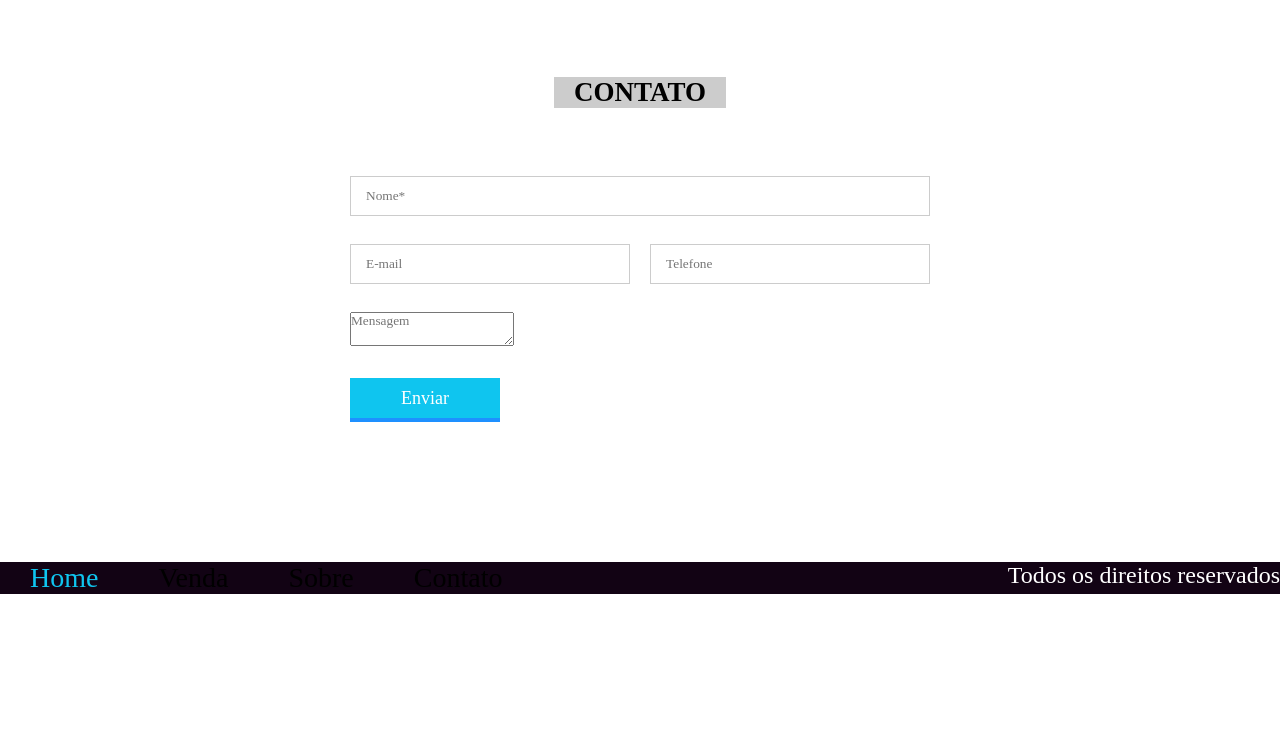
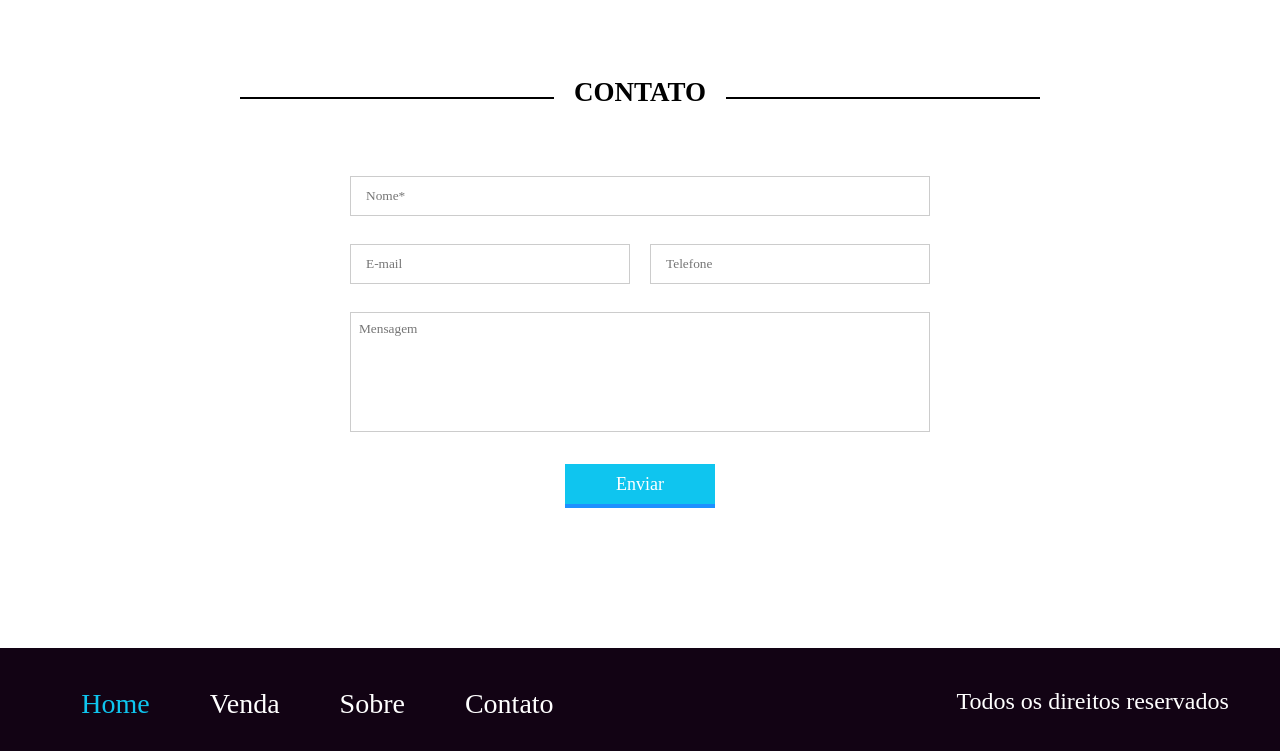
Before and after one commit to JeniferSenna/Projeto_05, a plain HTML site: page index.html in a window 1280 px wide. Shown: the part 1968-2719 px from the top of the page. Before the commit the page ends 2562 px from the top, so only its background shows below. Drawn offline with Linux system fonts and the light colour scheme; a web font is replaced by a local one.

Commit message:
corrigido erros em contato e footer

```diff
--- a/css/style.css
+++ b/css/style.css
@@ -315,6 +315,10 @@ section.banner{
     padding: 80px 2%;
 }
 
+.contato .line-titulo h2{
+    background-color: white;
+}
+
 .contato form{
     max-width: 600px;
     margin: 50px auto;
@@ -334,7 +338,7 @@ section.banner{
     padding-left: 15px;
 }
 
-.contaro textarea{
+.contato textarea{
     width: 100%;
     border: 1px solid #ccc;
     height: 120px;
@@ -342,7 +346,7 @@ section.banner{
     resize: none;
 }
 
-.contato form .input:nth-last-of-type(5){
+.contato form .input:nth-of-type(5){
     text-align: center;
 }
 
@@ -363,7 +367,7 @@ section.banner{
 }
 
 footer{
-    padding: 0%;
+    padding: 40px 4%;
     background-color: #120314;
 }
 
--- a/index.html
+++ b/index.html
@@ -129,6 +129,7 @@
 
         <section class="contato">
             <div class="line-titulo">
+                <div class="line"></div>
                 <h2>Contato</h2>
             </div><!--line-titulo-->
 
@@ -161,10 +162,10 @@
             <div class="container">
                 <nav>
                     <ul>
-                        <li style="color: #0FC5EF;">Home</li>
-                        <li>Venda</li>
-                        <li>Sobre</li>
-                        <li>Contato</li>
+                        <li><a style="color: #0FC5EF;" href="">Home</a></li>
+                        <li><a href="">Venda</a></li>
+                        <li><a href="">Sobre</a></li>
+                        <li><a href="">Contato</a></li>
                     </ul>
                 </nav>
 
```
